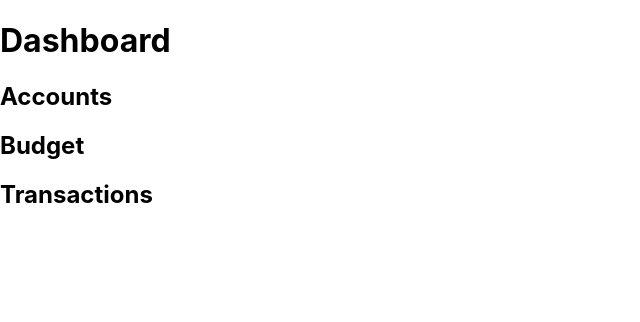
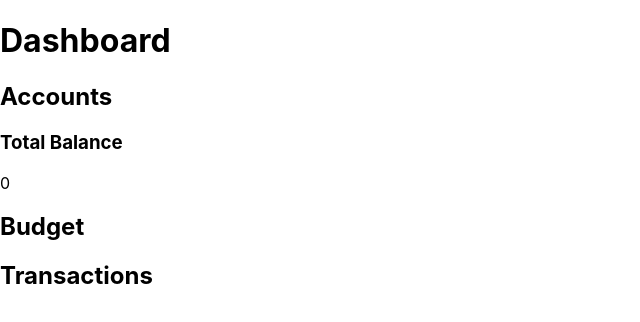
Before and after one commit to narendrasss/cv3, a React (Create React App) app: page / in a window 1280 px wide. Shown: the top 322 px of the page, without its empty margins (0-640 px from the left). Built offline with nearby package versions, Linux system fonts and the light colour scheme.

Commit message:
Display balance in dash [#3]
No styling is applied yet to total balance card.

```diff
--- a/src/screens/dashboard/index.tsx
+++ b/src/screens/dashboard/index.tsx
@@ -15,12 +15,14 @@ import { ITransaction } from '../../state/ducks/transactions'
 interface DashboardProps {
   accounts: IAccount[]
   budget: IBudget[]
+  totalBalance: number
   transactions: ITransaction[]
 }
 
 const Dashboard: React.FC<RouteComponentProps & DashboardProps> = ({
   accounts,
   budget,
+  totalBalance,
   transactions
 }) => {
   return (
@@ -34,6 +36,10 @@ const Dashboard: React.FC<RouteComponentProps & DashboardProps> = ({
             <p>{account.balance}</p>
           </div>
         ))}
+        <section>
+          <h1>Total Balance</h1>
+          <p>{totalBalance}</p>
+        </section>
       </section>
       <section>
         <h1>Budget</h1>
@@ -61,5 +67,6 @@ const Dashboard: React.FC<RouteComponentProps & DashboardProps> = ({
 export default connect((state: AppState) => ({
   accounts: accountSelectors.getAccounts(state),
   budget: budgetSelectors.getBudgets(state),
+  totalBalance: accountSelectors.getTotalBalance(state),
   transactions: transactionSelectors.getTransactions(state)
 }))(Dashboard)
```
